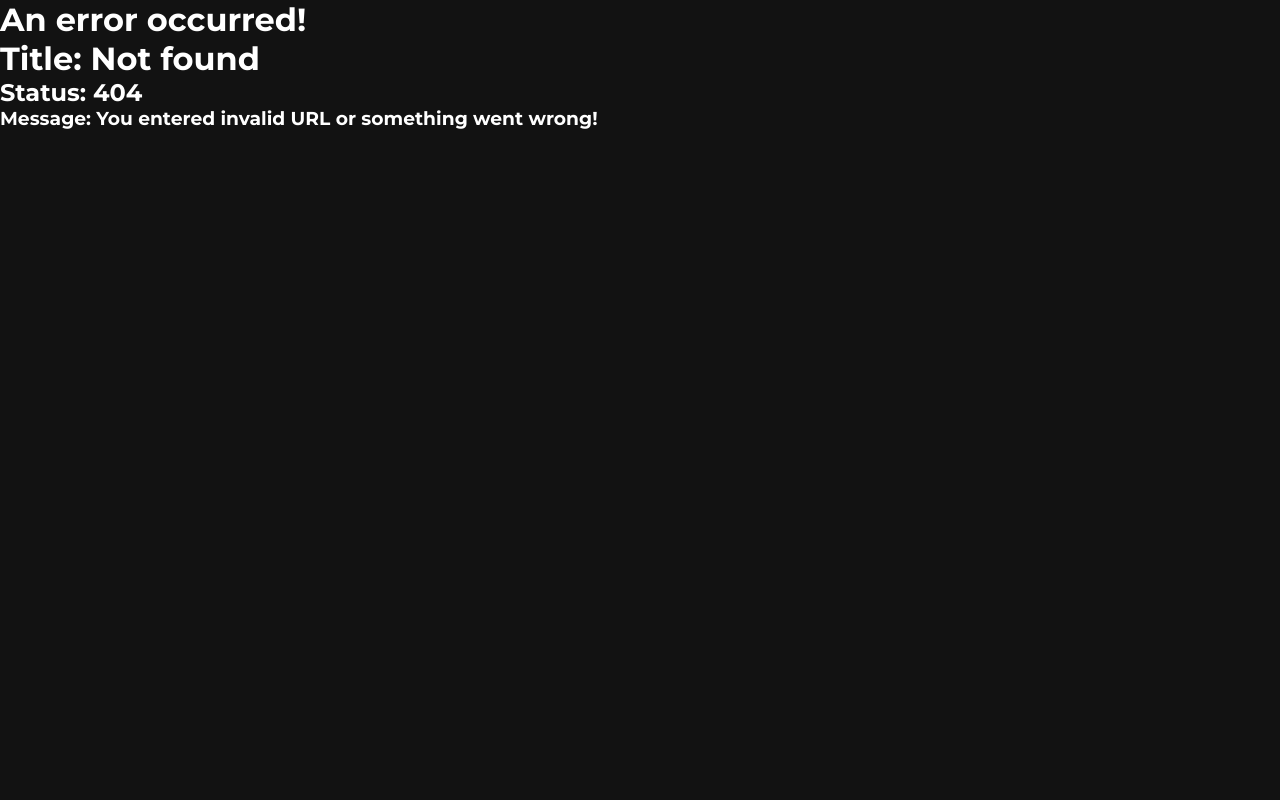
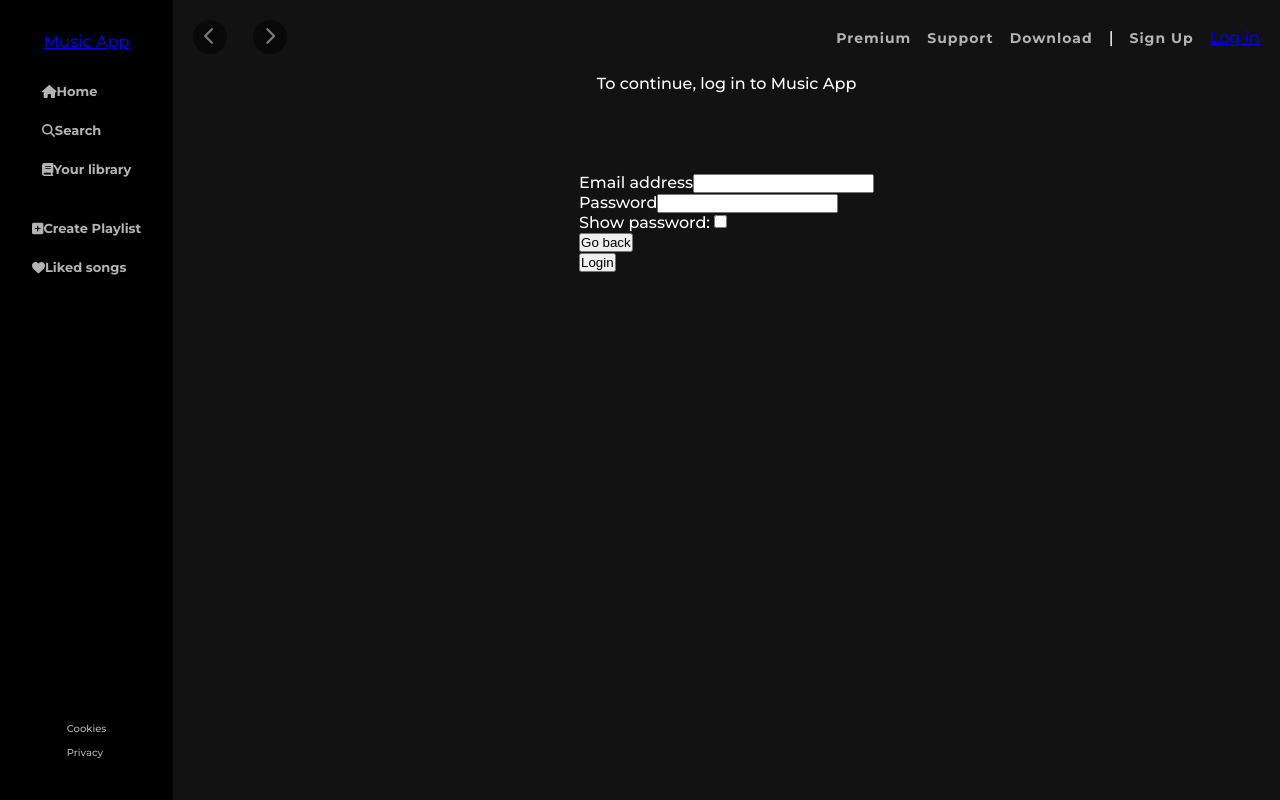
Before and after one commit to JLW157/music-app-front, a React (Create React App) app: page /login in a window 1280 px wide. Before the commit this address had no page. Built offline with nearby package versions, Linux system fonts and the light colour scheme.

Commit message:
google auth basic flow configuration

```diff
--- a/package.json
+++ b/package.json
@@ -6,6 +6,7 @@
     "@fortawesome/fontawesome-svg-core": "^6.3.0",
     "@fortawesome/free-solid-svg-icons": "^6.3.0",
     "@fortawesome/react-fontawesome": "^0.2.0",
+    "@react-oauth/google": "^0.9.0",
     "@reduxjs/toolkit": "^1.9.3",
     "@testing-library/jest-dom": "^5.16.5",
     "@testing-library/react": "^13.4.0",
--- /dev/null
+++ b/src/components/Auth/Login.css
@@ -0,0 +1,10 @@
+.login{
+    display: flex;
+    flex-direction: column;
+    justify-content: center;
+    align-items: center;
+}
+
+.social-logins{
+    margin-bottom: 40px;
+}
--- /dev/null
+++ b/src/components/Auth/Login.tsx
@@ -0,0 +1,64 @@
+import { GoogleOAuthProvider } from "@react-oauth/google";
+import Google from "../Google/Google";
+import { ChangeEvent, useState } from "react";
+import "./Login.css";
+import { useNavigate } from "react-router-dom";
+import axios from "axios";
+import { loginUrl } from "../../utils/enpoints";
+import { IAuthResponse, ILoginRequest } from "../../models/auth/auth.models";
+
+const Login = () => {
+    const [username, setUsername] = useState<string>("");
+    const [password, setPassword] = useState<string>("");
+    const [showPassword, setShowPassword] = useState<boolean>(false);
+    const navigate = useNavigate();
+
+    const onSubmitHandler = async (e: React.SyntheticEvent) => {
+        e.preventDefault();
+
+        const loginRequest: ILoginRequest = {
+            Username: username,
+            Password: password
+        };
+
+        try {
+            const response = await axios.post<IAuthResponse>(loginUrl, loginRequest);
+        } catch (error: any) {
+            console.log("Something went wrong while authenticating");
+        }
+    };
+
+    return <div className="login">
+        <div className="social-logins">
+            <div style={{ textAlign: "center" }}><span>To continue, log in to Music App</span></div>
+            <GoogleOAuthProvider clientId="146676323838-15sr4eu3nmqlhepgprq5gjmclkblpmuq.apps.googleusercontent.com">
+                <Google />
+            </GoogleOAuthProvider>
+        </div>
+        <div className="login-form-wrapper">
+            <form className="form-login" onSubmit={(e) => e.preventDefault()}>
+                <div className="form-input">
+                    <label>Email address</label>
+                    <input onChange={e => setUsername(e.target.value)} type="email" />
+                </div>
+                <div className="form-input">
+                    <label>Password</label>
+                    <input type={showPassword ? "text" : "password"} onChange={(e) => setPassword(e.target.value)} />
+                </div>
+                <label>Show password: </label>
+                <input onChange={(e: ChangeEvent<HTMLInputElement>) => setShowPassword(e.target.checked)} type="checkbox"></input>
+
+                <div className="form-input-buttons">
+                    <div className="form-input-buttons-back">
+                        <button onClick={() => navigate(-1)} type="button"><span>Go back</span></button>
+                    </div>
+                    <div className="form-input-buttons-back">
+                        <button type="submit"><span>Login</span></button>
+                    </div>
+                </div>
+            </form>
+        </div>
+    </div>
+};
+
+export default Login;
--- /dev/null
+++ b/src/components/Google/Google.tsx
@@ -0,0 +1,37 @@
+import { constants } from "buffer";
+import { GoogleLogin } from "@react-oauth/google";
+import { createConstructSignature } from "typescript";
+import { resolveSoa } from "dns";
+import axios from "axios";
+
+const Google = () => {
+    const handleGoogleLoginSuccess = async (response: any) => {
+        console.log("Success login!", response);
+        const idToken: string = response.credential;
+
+        console.log(idToken);
+        try {
+            var token = await axios.post("https://localhost:7143/api/account/google", { IdToken: idToken });
+            console.log(token.data.token);
+        } catch (error) {
+            console.log(error);
+        }
+    };
+
+    const handleGoogleLoginFailure = () => {
+        console.log("Error from google: ");
+    };
+
+    return <>
+        <div>
+            <GoogleLogin
+                onSuccess={handleGoogleLoginSuccess}
+                onError={handleGoogleLoginFailure}
+            />
+        </div>
+
+    </>
+
+};
+
+export default Google;
--- a/src/components/Main/Navigation/MainNavigation.tsx
+++ b/src/components/Main/Navigation/MainNavigation.tsx
@@ -1,6 +1,7 @@
 import { FontAwesomeIcon } from '@fortawesome/react-fontawesome';
 import {faChevronLeft, faChevronRight} from "@fortawesome/free-solid-svg-icons";
 import classes from "./MainNavigation.module.css";
+import { Link } from 'react-router-dom';
 
 const MainNavigation = () => {
     return <>
@@ -29,7 +30,7 @@ const MainNavigation = () => {
                 <a href="#">Sign Up</a>
               </li>
             </ul>
-            <button type="button">Log in</button>
+            <Link type="button" to={'/login'}>Log in</Link>
           </div>
         </div>
     </>
--- a/src/components/Search/Search.tsx
+++ b/src/components/Search/Search.tsx
@@ -1,6 +1,14 @@
+import { GoogleOAuthProvider } from "@react-oauth/google";
+import Google from "../Google/Google";
+
 const Search = () => {
     return <>
         <h2>Hello it`s search page</h2>
+        <div>
+            <GoogleOAuthProvider clientId="146676323838-15sr4eu3nmqlhepgprq5gjmclkblpmuq.apps.googleusercontent.com">
+                <Google />
+            </GoogleOAuthProvider>
+        </div>
     </>
 };
 
--- a/src/router/router-config.tsx
+++ b/src/router/router-config.tsx
@@ -8,6 +8,7 @@ import Search from "../components/Search/Search";
 import SectionPage from "../components/SectionPage/SectionPage";
 import PlaylistLayout from "../components/UI/PlaylistsLayout";
 import RootLayout from "../components/UI/RootLayout";
+import Login from "../components/Auth/Login";
 
 const router = createBrowserRouter(
     createRoutesFromElements(
@@ -21,19 +22,7 @@ const router = createBrowserRouter(
             </Route>
             <Route path="liked" element={<Liked />} />
             <Route path="section/:id" element={<SectionPage />}></Route>
-
-
-
-            {/* <Route path='movie-theathers'>
-                <Route index element={<IndexMovieTheaters />} />
-                <Route path='edit/:id' element={<EditMovieTheather />} />
-                <Route path='create' element={<CreateMovieTheather />} />
-            </Route>
-            <Route path="users" element={<IndexUsers />} />
-            <Route path="register" element={<Register />} />
-            <Route path="login" element={<Login />} />
-            <Route path="profile" element={<Profile />} />
-        </Route> */}
+            <Route path="login" element={<Login />}></Route>
         </Route >
     ));
 
--- a/src/utils/enpoints.ts
+++ b/src/utils/enpoints.ts
@@ -2,3 +2,5 @@ const baseUrl: string = "https://localhost:7143";
 
 export const popularAudioUrl = `${baseUrl}/api/audio/popular`;
 export const audiosUrl = `${baseUrl}/api/audio`;
+export const loginUrl = `${baseUrl}/api/account/login`;
+export const googleUrl = `${baseUrl}/api/account/google`;
```
Also changed, not shown: src/models/auth/auth.models.ts (added, +19 -0 lines), 1 other file (tests, documents, lock files or other folders).
